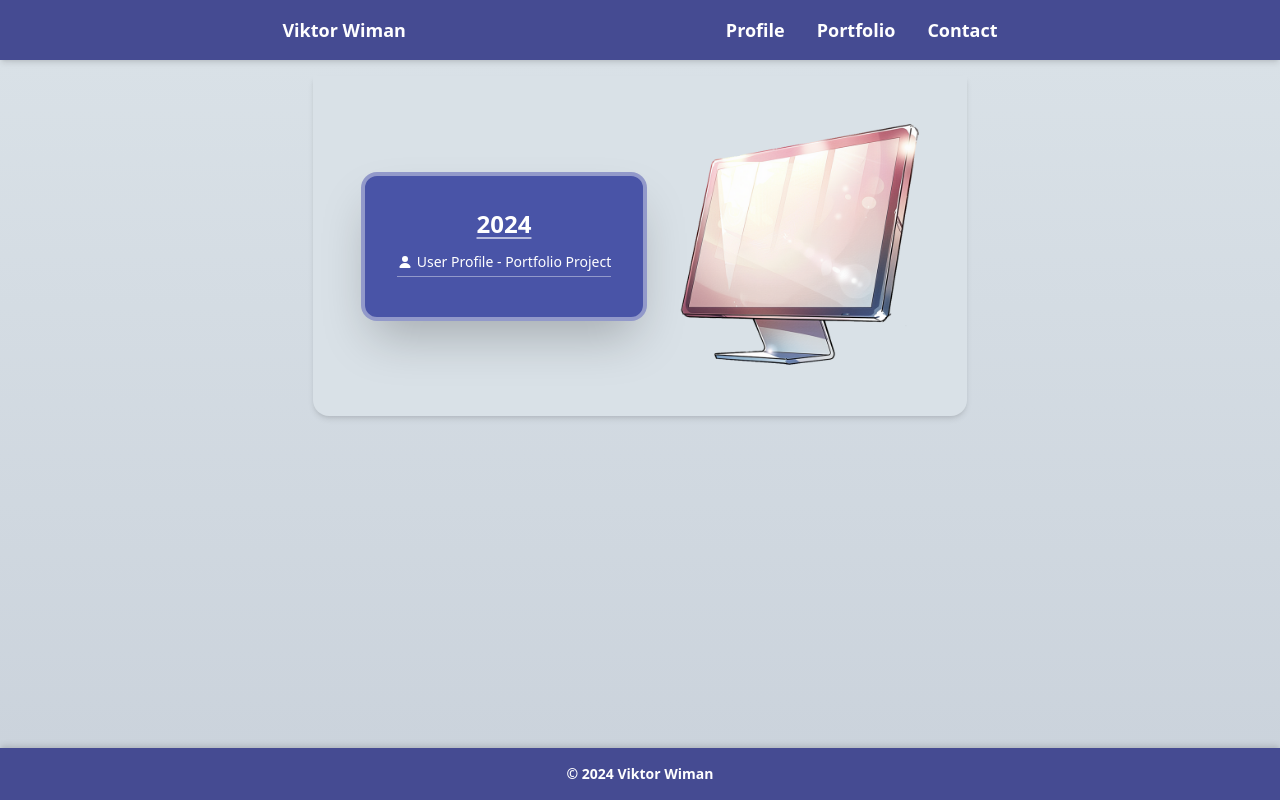
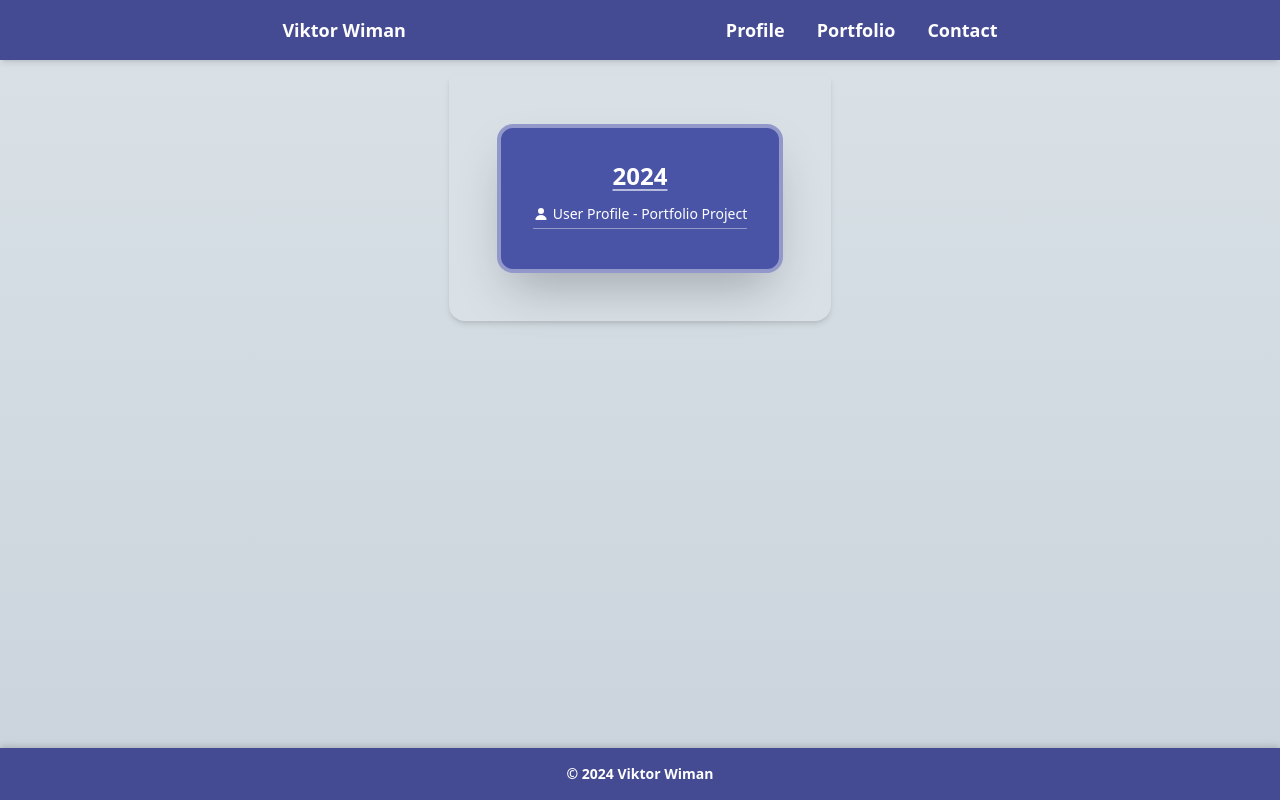
Before and after one commit to VWiman/portfolio-2024-01, a Next.js app: page /portfolio in a window 1280 px wide. Built offline with nearby package versions, Linux system fonts and the light colour scheme.

Commit message:
Removed a picture

```diff
--- a/app/(subpages)/portfolio/page.js
+++ b/app/(subpages)/portfolio/page.js
@@ -16,19 +16,13 @@ export default function Portfolio() {
 								className="w-4 h-4 hidden md:block">
 								<path d="M8 8a3 3 0 1 0 0-6 3 3 0 0 0 0 6ZM12.735 14c.618 0 1.093-.561.872-1.139a6.002 6.002 0 0 0-11.215 0c-.22.578.254 1.139.872 1.139h9.47Z" />
 							</svg>
-							<Link href="https://portfolio-user-profile.vercel.app/">User Profile - Portfolio Project</Link>
+							<Link href="https://userprofile.viktorwiman.com">
+								User Profile - Portfolio Project
+							</Link>
 						</span>
-
 					</li>
 					<hr className="fact-line" />
-				</ul><Image
-							alt="An image of an animated computer screen"
-							src="/screen.png"
-							className="screen-image"
-							width={"584"}
-							height={"594"}
-							priority={true}
-						/>
+				</ul>
 			</section>
 		</main>
 	);
--- a/style/globals.css
+++ b/style/globals.css
@@ -2,7 +2,9 @@
 @tailwind components;
 @tailwind utilities;
 
-*,*::after,*::before {
+*,
+*::after,
+*::before {
     padding: 0px;
     margin: 0px;
     box-sizing: border-box;
@@ -95,8 +97,12 @@
     @apply border-white/40 mb-2
 }
 
+.contact-line {
+    @apply border-white/40 mb-2
+}
+
 .screen-image {
-    @apply  max-w-20 md:max-w-40 lg:max-w-60
+    @apply max-w-20 md:max-w-40 lg:max-w-60
 }
 
 .contact-label {
```
Also changed, not shown: public/screen.png (deleted). Lines whose indentation alone changed are shown as unchanged.
